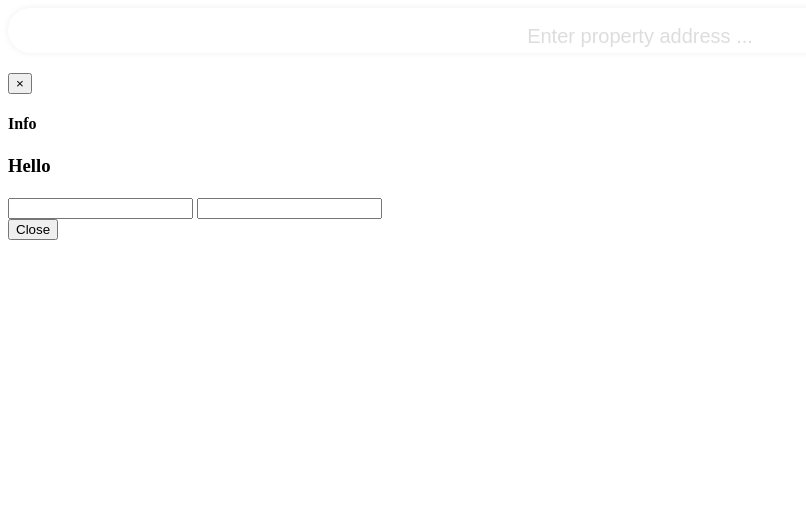
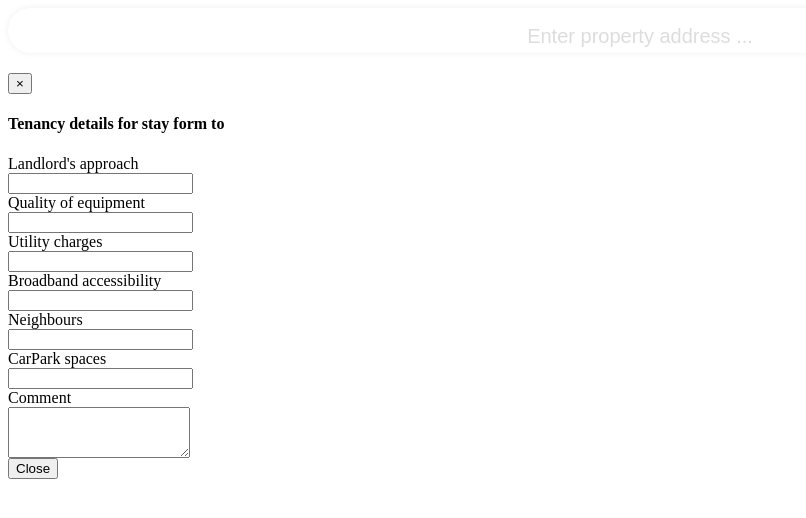
Before and after one commit to Alchemication/GrandLord, a PHP site: page /grandlord/application/views/home/index.php in a window 1280 px wide. Shown: the top 518 px of the page, without its empty margins (0-806 px from the left). Run offline with PHP 8.4, Linux system fonts and the light colour scheme; some libraries are stand-ins or nearby versions.

Commit message:
Tenandy details nearly done

```diff
--- a/application/views/home/index.php
+++ b/application/views/home/index.php
@@ -32,27 +32,70 @@
 
 
 <div class="modal fade show-tenancy-detail">
-    <div class="modal-dialog">
+    <div class="modal-dialog modal-lg">
         <div class="modal-content">
-            <form class="form-horizontal remove-tenancy-form" action="post">
+            <form class="form-horizontal show-tenancy-detail-form" action="post">
                 <div class="modal-header">
                     <button type="button" class="close" data-dismiss="modal" aria-label="Close"><span aria-hidden="true">&times;</span></button>
-                    <h4 class="modal-title">Info</h4>
+                    <h4 class="modal-title">Tenancy details for stay form   <text id="info-date-from"></text> to <text id="info-date-to"></text></h4>
                 </div>
-                <div class="modal-body">
+                <div class="modal-body" style="padding-right: 55px !important;">
 
-                    <h3>Hello</h3>
 
-                    <h4 id="info-date-from"></h4>
-                    <h4 id="info-date-to"></h4>
 
-                    <input id="info-rate-parking" name="info-rate-parking" data-show-clear="false" data-show-caption="false"
-                        data-size="xs" data-disabled="true" class="rating" data-min="0" data-max="5" data-step="1">
+                    <div class="form-group">
 
-                    <input id="info-neighbours" name="info-neighbours" data-show-clear="false" data-show-caption="false"
-                           data-size="xs" data-disabled="true" class="rating" data-min="0" data-max="5" data-step="1">
+                        <label for="rateLandlordApproach" class="col-sm-2 control-label">Landlord's approach</label>
+                        <div class="col-sm-2">
+                            <input id="rateLandlordApproach" name="rateLandlordApproach" data-show-clear="false" data-show-caption="false"
+                                   data-size="xs" class="rating" data-min="0" data-max="5" data-step="1">
+                        </div>
 
-                </div>
+                        <label for="rateQualityOfEquipment" class="col-sm-2 control-label">Quality of equipment</label>
+                        <div class="col-sm-2">
+                            <input id="rateQualityOfEquipment" name="rateQualityOfEquipment" data-show-clear="false" data-show-caption="false"
+                                   data-size="xs" class="rating" data-min="0" data-max="5" data-step="1">
+                        </div>
+
+                        <label for="rateUtilityCharges" class="col-sm-2 control-label">Utility charges</label>
+                        <div class="col-sm-2">
+                            <input id="rateUtilityCharges" name="rateUtilityCharges" data-show-clear="false" data-show-caption="false"
+                                   data-size="xs" class="rating" data-min="0" data-max="5" data-step="1">
+                        </div>
+
+                    </div>
+
+                    <div class="form-group">
+
+
+                        <label for="rateBroadbandAccessibility" class="col-sm-2 control-label">Broadband accessibility</label>
+                        <div class="col-sm-2">
+                            <input id="rateBroadbandAccessibility" name="rateBroadbandAccessibility" data-show-clear="false" data-show-caption="false"
+                                   data-size="xs" class="rating" data-min="0" data-max="5" data-step="1">
+                        </div>
+
+                        <label for="info-neighbours" class="col-sm-2 control-label">Neighbours</label>
+                        <div class="col-sm-2">
+                            <input id="info-neighbours" name="info-neighbours" data-show-clear="false" data-show-caption="false"
+                                   data-size="xs" data-disabled="true" class="rating" data-min="0" data-max="5" data-step="1">
+                        </div>
+
+                        <label for="info-rate-parking" class="col-sm-2 control-label">CarPark spaces</label>
+                        <div class="col-sm-2">
+                            <input id="info-rate-parking" name="info-rate-parking" data-show-clear="false" data-show-caption="false"
+                                   data-size="xs" data-disabled="true" class="rating" data-min="0" data-max="5" data-step="1">
+                        </div>
+
+                    </div>
+
+                    <div  class="form-group">
+                        <label for="inputQuery3" class="col-sm-2 control-label">Comment</label>
+                        <div class="col-sm-10">
+                            <textarea class="form-control" id="comment" name="comment" rows="3" ></textarea>
+                        </div>
+                    </div>
+
+
                 <div class="modal-footer">
                     <button type="button" class="btn btn-default" data-dismiss="modal">
                         Close
```
